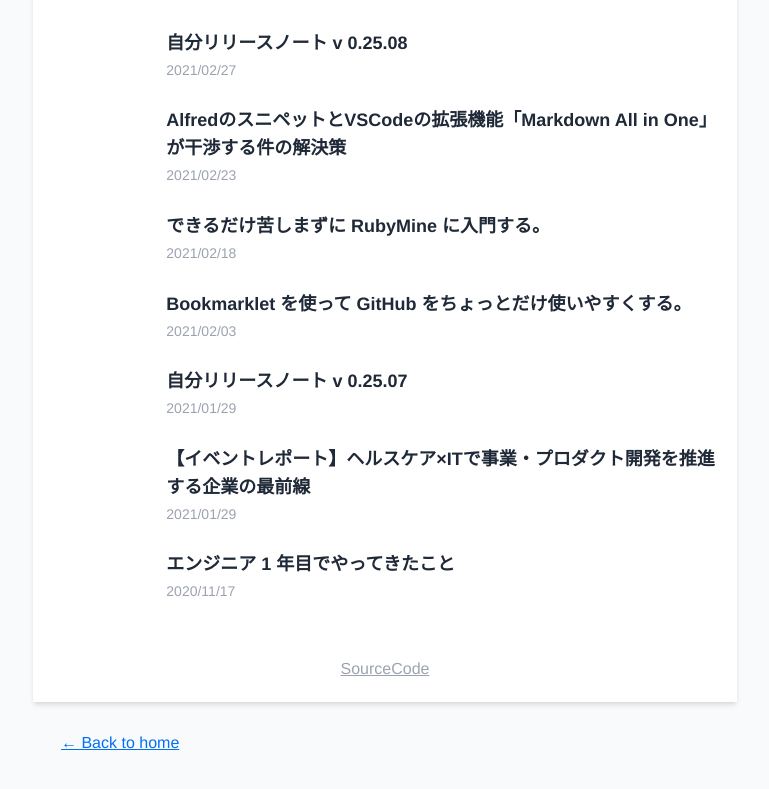
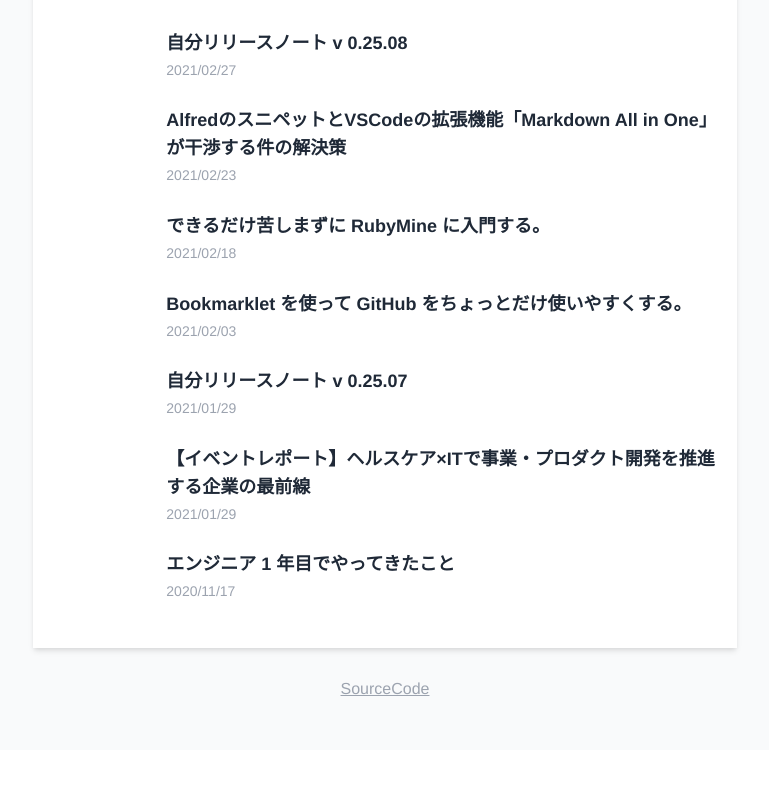
Before and after one commit to kenzo-tanaka/nextJsBlog, a Next.js app: page /categories/work in a window 1280 px wide. Shown: the part 418-1207 px from the top of the page, without its empty margins (255-1024 px from the left). After the commit the page ends 1168 px from the top, so only its background shows below. Built offline with nearby package versions, Linux system fonts and the light colour scheme.

Commit message:
fix: footerにsourcecodeリンクを表示する責務をlayout.tsxへ移動

```diff
--- a/components/layout.tsx
+++ b/components/layout.tsx
@@ -1,4 +1,4 @@
-import Link from "next/link";
+import { config } from "../site.config";
 
 type Props = {
   children: React.ReactNode;
@@ -11,13 +11,15 @@ const Layout: React.FC<Props> = ({ children, home = false }) => {
       <main>
         <div className="shadow-md bg-white">{children}</div>
       </main>
-      {!home && (
-        <div className="p-7">
-          <Link href="/">
-            <a className="underline">← Back to home</a>
-          </Link>
-        </div>
-      )}
+      <p className="mt-7 text-center">
+        <a
+          href={config.repo}
+          target="_blank"
+          className="text-gray-400 underline"
+        >
+          SourceCode
+        </a>
+      </p>
     </div>
   );
 };
--- a/pages/categories/[name].tsx
+++ b/pages/categories/[name].tsx
@@ -35,15 +35,6 @@ const Category: NextPage<Props> = ({ posts, categoryName }) => {
       <PageSEO title={categoryName} slug={`categories/${categoryName}`} />
       <div className="p-5">
         <PostsContainer posts={posts} />
-        <p className="mt-7 text-center">
-          <a
-            href={config.repo}
-            target="_blank"
-            className="text-gray-400 underline"
-          >
-            SourceCode
-          </a>
-        </p>
       </div>
     </Layout>
   );
--- a/pages/index.tsx
+++ b/pages/index.tsx
@@ -25,15 +25,6 @@ const Home: NextPage<Props> = ({ allPostsData }) => {
       <PageSEO title={config.siteMeta.title} />
       <div className="p-5">
         <PostsContainer posts={allPostsData} />
-        <p className="mt-7 text-center">
-          <a
-            href={config.repo}
-            target="_blank"
-            className="text-gray-400 underline"
-          >
-            SourceCode
-          </a>
-        </p>
       </div>
     </Layout>
   );
```
